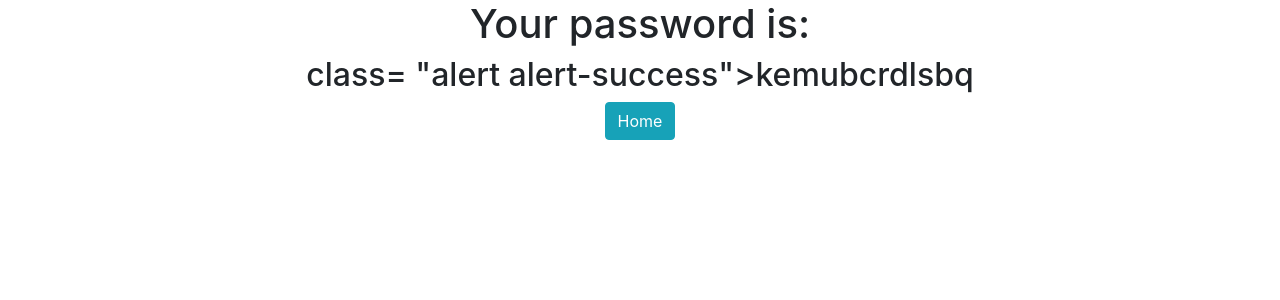
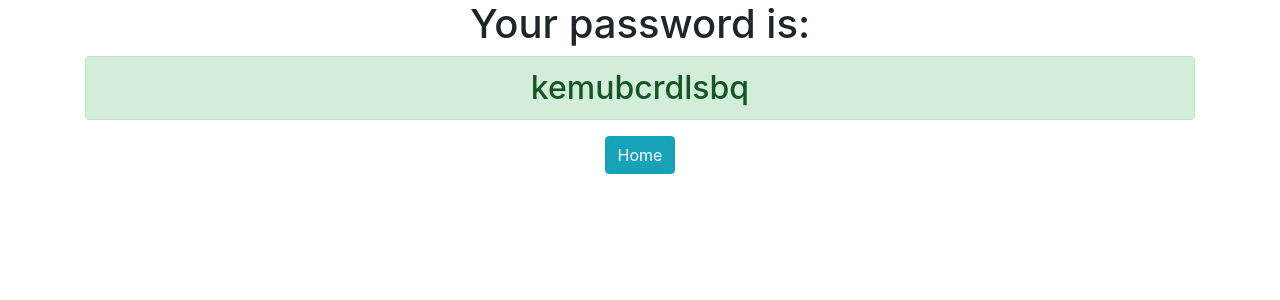
Before and after one commit to SQuinones/password_generator, a Django app: page /password/ in a window 1280 px wide. Shown: the top 300 px of the page. Run offline with Django 4.2, Linux system fonts and the light colour scheme; some libraries are stand-ins or nearby versions.

Commit message:
A little changes in password

```diff
--- a/generator/templates/generator/password.html
+++ b/generator/templates/generator/password.html
@@ -3,7 +3,7 @@ integrity="sha384-Vkoo8x4CGsO3+Hhxv8T/Q5PaXtkKtu6ug5TOeNV6gBiFeWPGFN9MuhOf23Q9If
 
 <div class="container text-center">
     <h1> Your password is:</h1>
-    <h2> class= "alert alert-success">{{ password}}</h2>
+    <h2 class= "alert alert-success">{{ password}}</h2>
     <a href="{% url 'home' %}" class = "btn btn-info">Home</a>
 
 </div>
```
